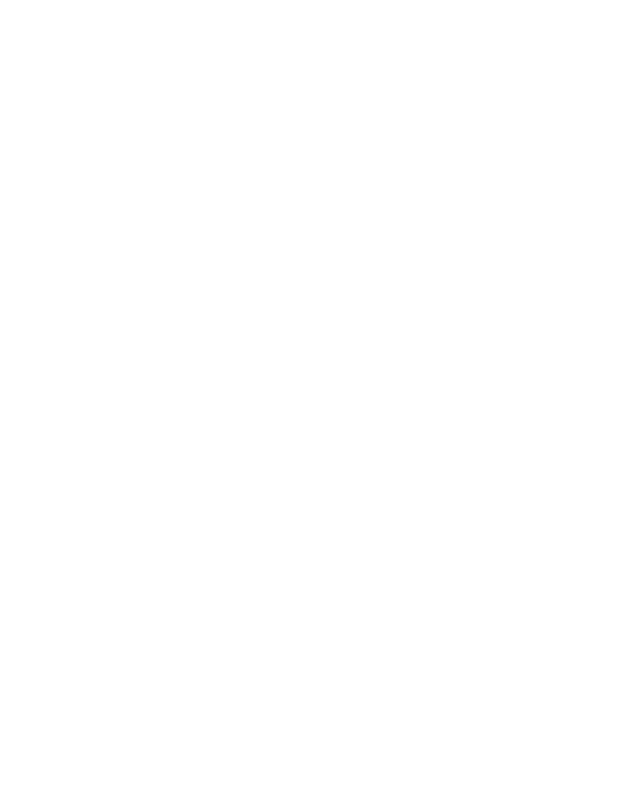
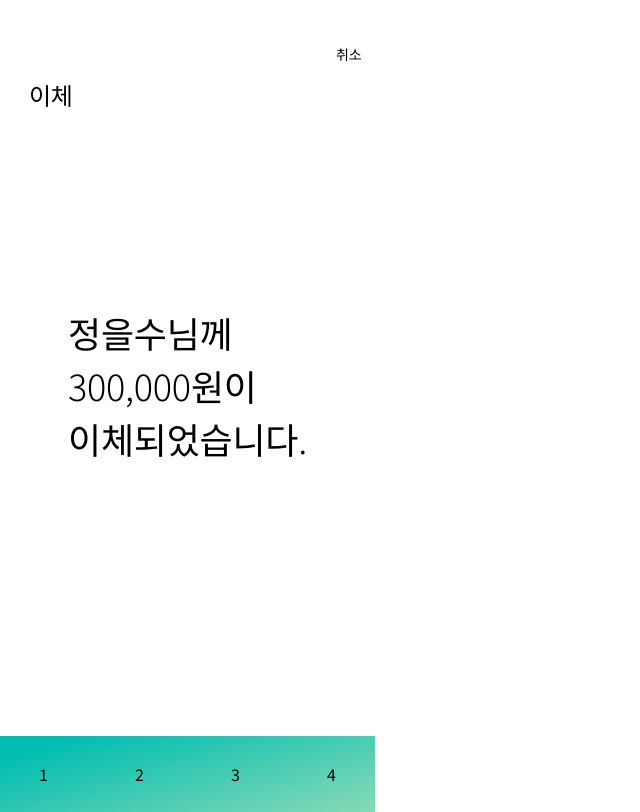
Before and after one commit to Sweet-salt/toyProject, a plain HTML site: page toyProject/이체_2/sendEnd.html in a window 1280 px wide. Shown: the whole page, without its empty margins (0-640 px from the left). Drawn offline with Linux system fonts and the light colour scheme.

```diff
--- /dev/null
+++ b/toyProject/이체_2/sendEnd.css
@@ -0,0 +1,91 @@
+* {
+    margin: 0;
+    padding: 0;
+    box-sizing: border-box;
+}
+body {
+    width: 375px;
+    font-family: "Noto Sans KR", sans-serif;
+    position: relative;
+}
+li {
+    list-style: none;
+}
+
+section .status__bar{
+    height: 44px;
+}
+section .cancel{
+    position: absolute;
+    width: 26px;
+    height: 21px;
+    left: 336px;
+    top: 44px;
+    font-style: normal;
+    font-weight: 300;
+    font-size: 14px;
+    line-height: 21px;
+    /* identical to box height */
+
+    letter-spacing: -0.24px;
+
+    color: #000000;
+}
+
+section h1{
+    position: absolute;
+    width: 44px;
+    height: 36px;
+    left: 29px;
+    top: 77px;
+    font-style: normal;
+    font-weight: 500;
+    font-size: 24px;
+    line-height: 36px;
+    /* identical to box height */
+
+    letter-spacing: -0.24px;
+
+    color: #000000;
+}
+
+section article{
+    position: absolute;
+    width: 377px;
+    height: 631px;
+    left: 0px;
+    top: 105px;
+}
+section article .pay__done{
+    position: absolute;
+    width: 240px;
+    height: 159px;
+    left: 68px;
+    top: 201px;
+
+
+    font-style: normal;
+    font-weight: 300;
+    font-size: 36px;
+    line-height: 53px;
+    letter-spacing: -0.24px;
+
+    color: #000000;
+}
+/* nav */
+nav {
+    width: 375px;
+    height: 76px;
+    background: linear-gradient(163.63deg, #00bdb2 11.35%, #c4e7b8 139.96%);
+    display: flex;
+    justify-content: center;
+    align-items: center;
+    margin-top: 1px;
+    position: absolute;
+    top: 735px;
+}
+nav ul {
+    display: flex;
+    width: 297px;
+    justify-content: space-between;
+}
--- a/toyProject/이체_2/sendEnd.html
+++ b/toyProject/이체_2/sendEnd.html
@@ -4,9 +4,33 @@
     <meta charset="UTF-8">
     <meta http-equiv="X-UA-Compatible" content="IE=edge">
     <meta name="viewport" content="width=device-width, initial-scale=1.0">
+    <link rel="stylesheet" href="./sendEnd.css">
+    <link href="https://fonts.googleapis.com/css2?family=Noto+Sans+KR:wght@300;400;500;700&display=swap" rel="stylesheet">
+
     <title>Document</title>
 </head>
 <body>
+    <section class="main">
+        <div class="status__bar">
 
+        </div>
+        <p class="cancel">취소</p>
+        <h1>이체</h1>
+        <article>
+            <div class="pay__done">
+                정을수님께<br>
+                300,000원이<br>
+                이체되었습니다.
+            </div>
+        </article>
+        <nav>
+            <ul>
+              <li>1</li>
+              <li>2</li>
+              <li>3</li>
+              <li>4</li>
+            </ul>
+        </nav>
+    </section>
 </body>
 </html>
--- a/toyProject/이체_2/sendMoneyStyle.css
+++ b/toyProject/이체_2/sendMoneyStyle.css
@@ -140,7 +140,6 @@
   left: 46px;
   top: 289px;
 
-  margin-top: 49px;
   font-style: normal;
   font-weight: bold;
   font-size: 36px;
```
Also changed, not shown: toyProject/이체_2/sendMoney.html (+10 -8 lines), toyProject/이체_2/sendMoney.js (added, +12 -0 lines), toyProject/지출관리/graph.html (+9 -1 lines), toyProject/지출관리/graph.js (added, +40 -0 lines).
